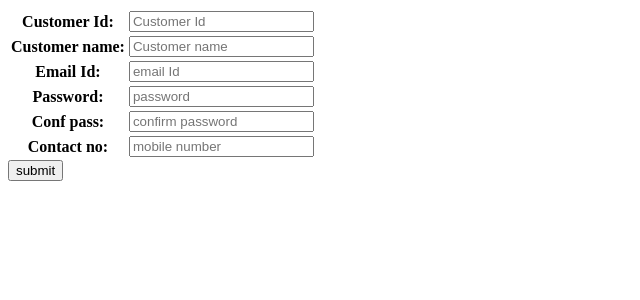
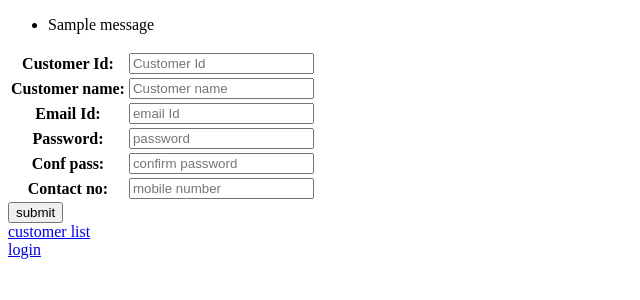
Before and after one commit to sanjeev2201/dec_Reg_project_4, a Django app: page /r/reg/ in a window 1280 px wide. Shown: the top 300 px of the page, without its empty margins (0-640 px from the left). Run offline with Django 4.2, Linux system fonts and the light colour scheme; tables that the repository leaves empty hold one stand-in row (values such as "Sample post"); one stand-in notice (Sample message) is shown.

Commit message:
reg.html added

```diff
--- a/Regform_Project/Reg_App/templates/Reg_App/reg.html
+++ b/Regform_Project/Reg_App/templates/Reg_App/reg.html
@@ -7,6 +7,13 @@
     <title>Document</title>
 </head>
 <body>
+    {% if messages %}
+<ul >
+    {% for message in messages %}
+    <li{% if message.tags %} class="{{ message.tags }}"{% endif %}>{{ message }}</li>
+    {% endfor %}
+</ul>
+{% endif %}
     <form action="" method="POST" novalidate>
         {% csrf_token%}
         <table>
@@ -14,5 +21,8 @@
         </table>
         <input type="submit" value="submit">
     </form>
+    <div><a href="{% url 'list_contact'  %}">customer list</a></div>
+    <div><a href="{% url 'login'  %}">login</a></div>
+
 </body>
 </html>
```
